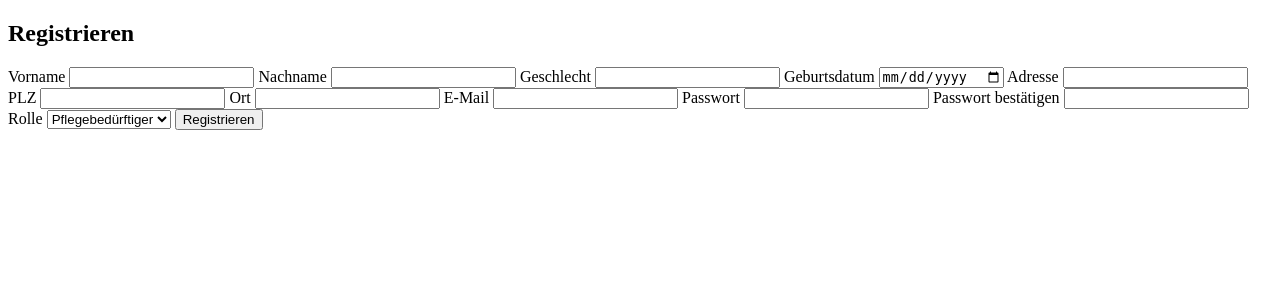
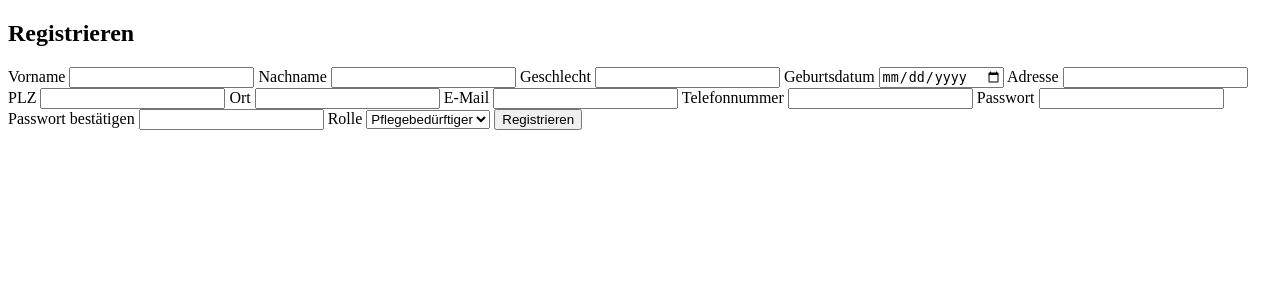
Before and after one commit to Yasin-Jewabreh/webapp, a Flask app: page /register in a window 1280 px wide. Shown: the part 26-326 px from the top of the page. Run offline with Flask 3, Linux system fonts and the light colour scheme; parts of the project's set-up code (start-up, migrations or seed data) failed here and were passed over.

Commit message:
add telefon number to models.py

```diff
--- a/templates/register.html
+++ b/templates/register.html
@@ -32,6 +32,9 @@ Register
     <label>E-Mail</label>
     <input type="email" name="email">
 
+<label>Telefonnummer</label>
+<input type="text" name="telefonnummer">
+
     <label>Passwort</label>
     <input type="password" name="passwort">
 
```
